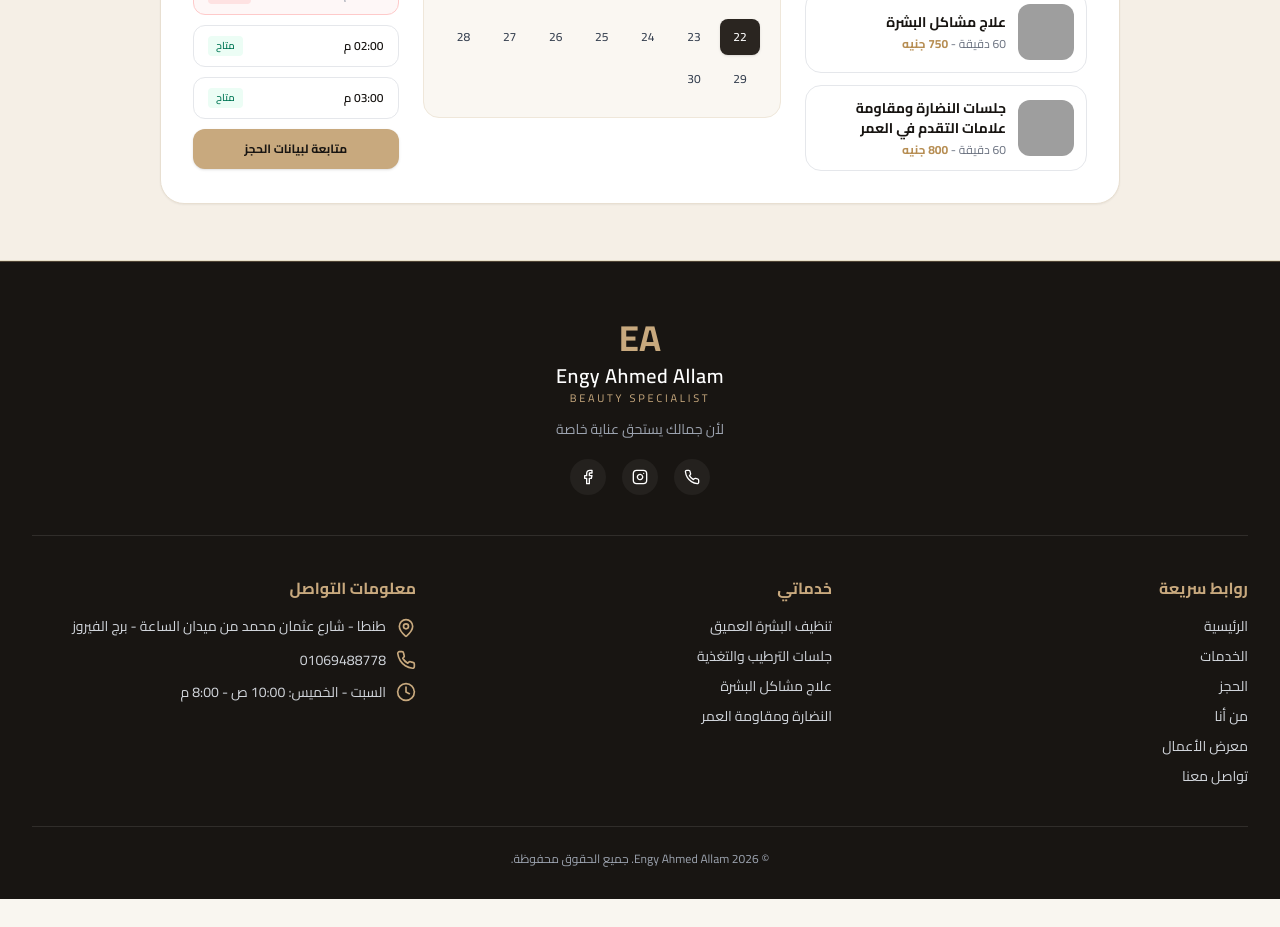
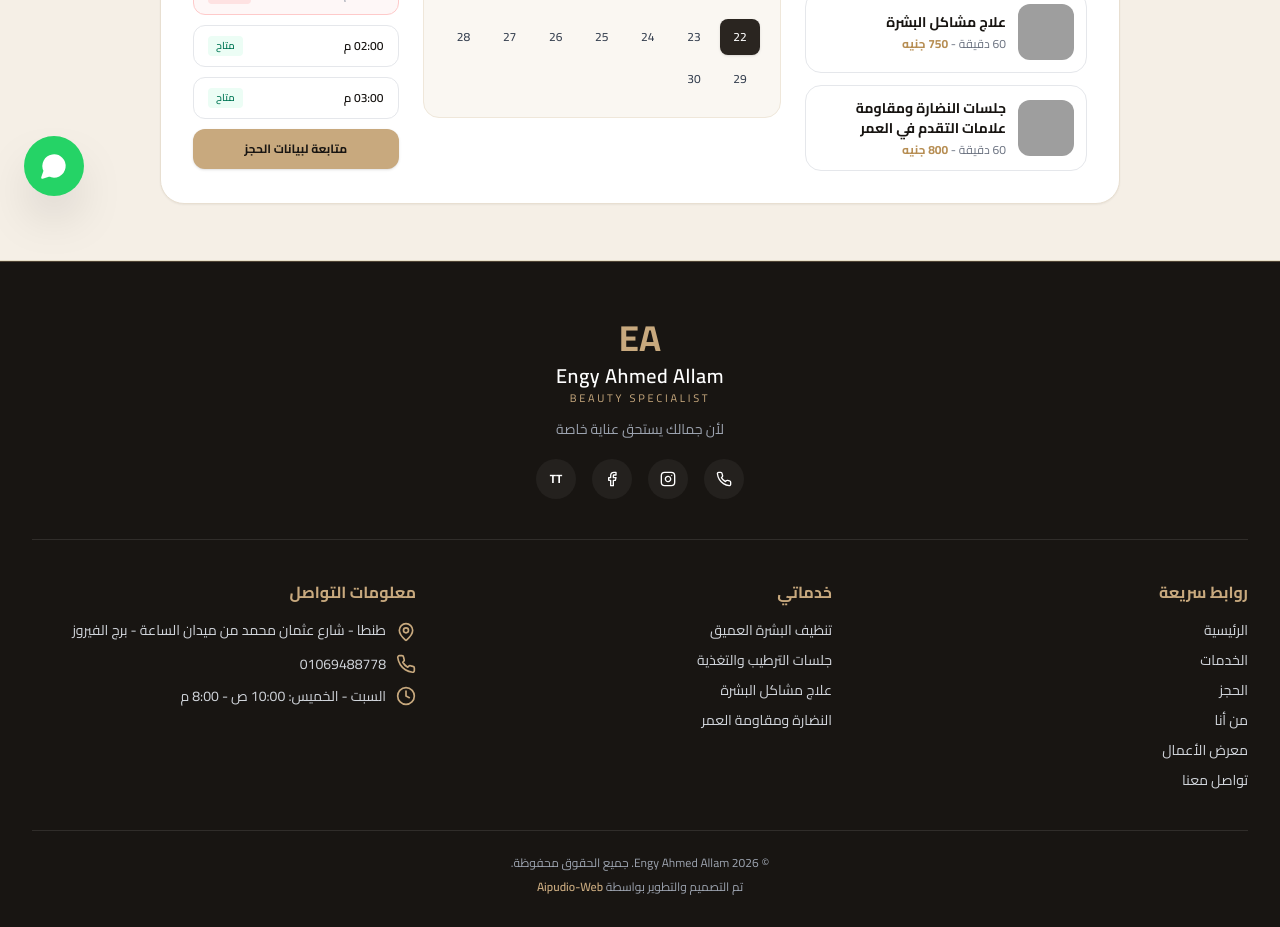
Before and after one commit to Anas-M-badr2030/engy-ahmed-allam-platform, a Next.js app: page /booking in a window 1280 px wide. Shown: the part 580-1507 px from the top of the page. Before the commit the page ends 1479 px from the top, so only its background shows below. Built offline with nearby package versions, Linux system fonts and the light colour scheme; grey boxes are pictures that could not be loaded.

Commit message:
Update Footer.tsx

```diff
--- a/components/layout/Footer.tsx
+++ b/components/layout/Footer.tsx
@@ -1,9 +1,21 @@
 import React from 'react';
 import Link from 'next/link';
-import { MapPin, Phone, Clock, Instagram, Facebook } from 'lucide-react';
+import { MapPin, Phone, Clock, Instagram, Facebook, MessageCircle } from 'lucide-react';
 
 export default function Footer() {
   return (
+    <>
+      {/* زر الواتساب العائم */}
+      <a
+        href="https://wa.me/201069488778"
+        target="_blank"
+        rel="noreferrer"
+        className="fixed bottom-6 left-6 z-50 bg-[#25D366] hover:bg-[#1ebe57] text-white p-4 rounded-full shadow-2xl flex items-center justify-center transition-transform hover:scale-110"
+        aria-label="تواصل عبر واتساب"
+      >
+        <MessageCircle className="w-7 h-7 fill-white" />
+      </a>
+
       <footer className="bg-[#181512] text-white pt-14 pb-8 border-t border-[#C8A97E]/30">
         <div className="max-w-7xl mx-auto px-4 sm:px-6 lg:px-8">
           {/* الشعار بالمنتصف */}
@@ -19,23 +31,49 @@ export default function Footer() {
             </p>
             <p className="text-gray-400 text-sm">لأن جمالك يستحق عناية خاصة</p>
 
-          {/* أيقونات التواصل */}
+            {/* أيقونات التواصل الاجتماعي بالروابط الصحيحة */}
             <div className="flex items-center justify-center gap-4 mt-5">
-            <a href="https://wa.me/201069488778" target="_blank" rel="noreferrer" className="w-9 h-9 rounded-full bg-white/5 hover:bg-[#C8A97E] hover:text-[#181512] flex items-center justify-center transition-colors">
+              <a
+                href="https://wa.me/201069488778"
+                target="_blank"
+                rel="noreferrer"
+                className="w-10 h-10 rounded-full bg-white/5 hover:bg-[#C8A97E] hover:text-[#181512] flex items-center justify-center transition-colors"
+                title="واتساب"
+              >
                 <Phone className="w-4 h-4" />
               </a>
-            <a href="#instagram" className="w-9 h-9 rounded-full bg-white/5 hover:bg-[#C8A97E] hover:text-[#181512] flex items-center justify-center transition-colors">
+              <a
+                href="https://www.instagram.com/engy_ahmed_allam1?obrf=aTdjMmxhZjg4N3U5"
+                target="_blank"
+                rel="noreferrer"
+                className="w-10 h-10 rounded-full bg-white/5 hover:bg-[#C8A97E] hover:text-[#181512] flex items-center justify-center transition-colors"
+                title="إنستجرام"
+              >
                 <Instagram className="w-4 h-4" />
               </a>
-            <a href="#facebook" className="w-9 h-9 rounded-full bg-white/5 hover:bg-[#C8A97E] hover:text-[#181512] flex items-center justify-center transition-colors">
+              <a
+                href="https://www.facebook.com/share/1GzwqsV9tH/"
+                target="_blank"
+                rel="noreferrer"
+                className="w-10 h-10 rounded-full bg-white/5 hover:bg-[#C8A97E] hover:text-[#181512] flex items-center justify-center transition-colors"
+                title="فيسبوك"
+              >
                 <Facebook className="w-4 h-4" />
+              </a>
+              <a
+                href="https://www.tiktok.com/@engy_ahmedallam?_r=1&_t=ZS-9AsdJKPGm6H"
+                target="_blank"
+                rel="noreferrer"
+                className="w-10 h-10 rounded-full bg-white/5 hover:bg-[#C8A97E] hover:text-[#181512] flex items-center justify-center transition-colors font-bold text-xs"
+                title="تيك توك"
+              >
+                TT
               </a>
             </div>
           </div>
 
           {/* الأعمدة الثلاثة */}
           <div className="grid grid-cols-1 md:grid-cols-3 gap-8 border-t border-white/10 pt-10 text-sm">
-          {/* روابط سريعة */}
             <div>
               <h4 className="text-[#C8A97E] font-bold mb-4 text-base">روابط سريعة</h4>
               <ul className="space-y-2.5 text-gray-300">
@@ -48,7 +86,6 @@ export default function Footer() {
               </ul>
             </div>
 
-          {/* خدماتي */}
             <div>
               <h4 className="text-[#C8A97E] font-bold mb-4 text-base">خدماتي</h4>
               <ul className="space-y-2.5 text-gray-300">
@@ -59,7 +96,6 @@ export default function Footer() {
               </ul>
             </div>
 
-          {/* معلومات التواصل */}
             <div>
               <h4 className="text-[#C8A97E] font-bold mb-4 text-base">معلومات التواصل</h4>
               <ul className="space-y-3 text-gray-300">
@@ -79,11 +115,23 @@ export default function Footer() {
             </div>
           </div>
 
-        {/* حقوق النشر */}
-        <div className="border-t border-white/10 mt-10 pt-6 text-center text-xs text-gray-400">
+{/* حقوق النشر والتصميم */}
+          <div className="border-t border-white/10 mt-10 pt-6 text-center text-xs text-gray-400 space-y-2">
             <p>© {new Date().getFullYear()} Engy Ahmed Allam. جميع الحقوق محفوظة.</p>
+            <p className="text-gray-400">
+              تم التصميم والتطوير بواسطة{' '}
+              <a
+                href="https://web.aipudio.online"
+                target="_blank"
+                rel="noreferrer"
+                className="text-[#C8A97E] font-semibold hover:underline"
+              >
+                Aipudio-Web
+              </a>
+            </p>
           </div>
         </div>
       </footer>
+    </>
   );
 }
```
Lines whose indentation alone changed are shown as unchanged.
